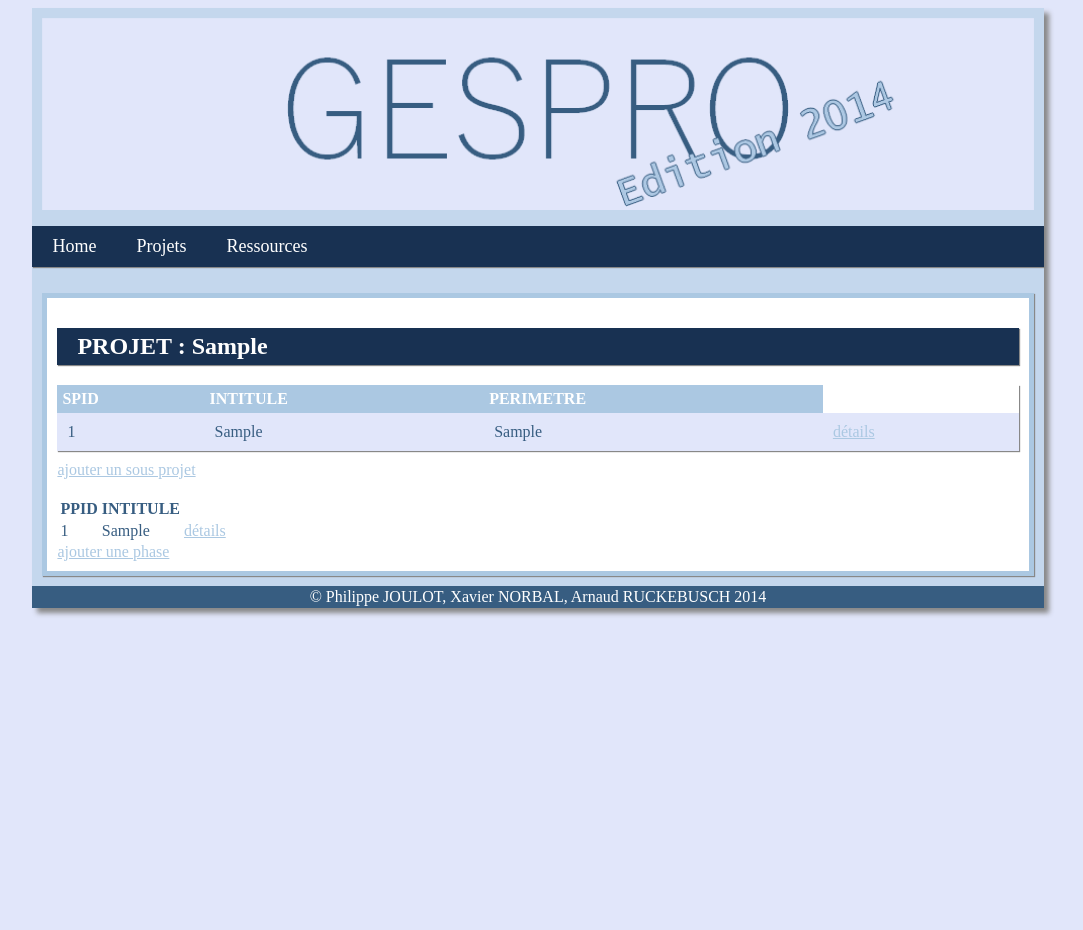
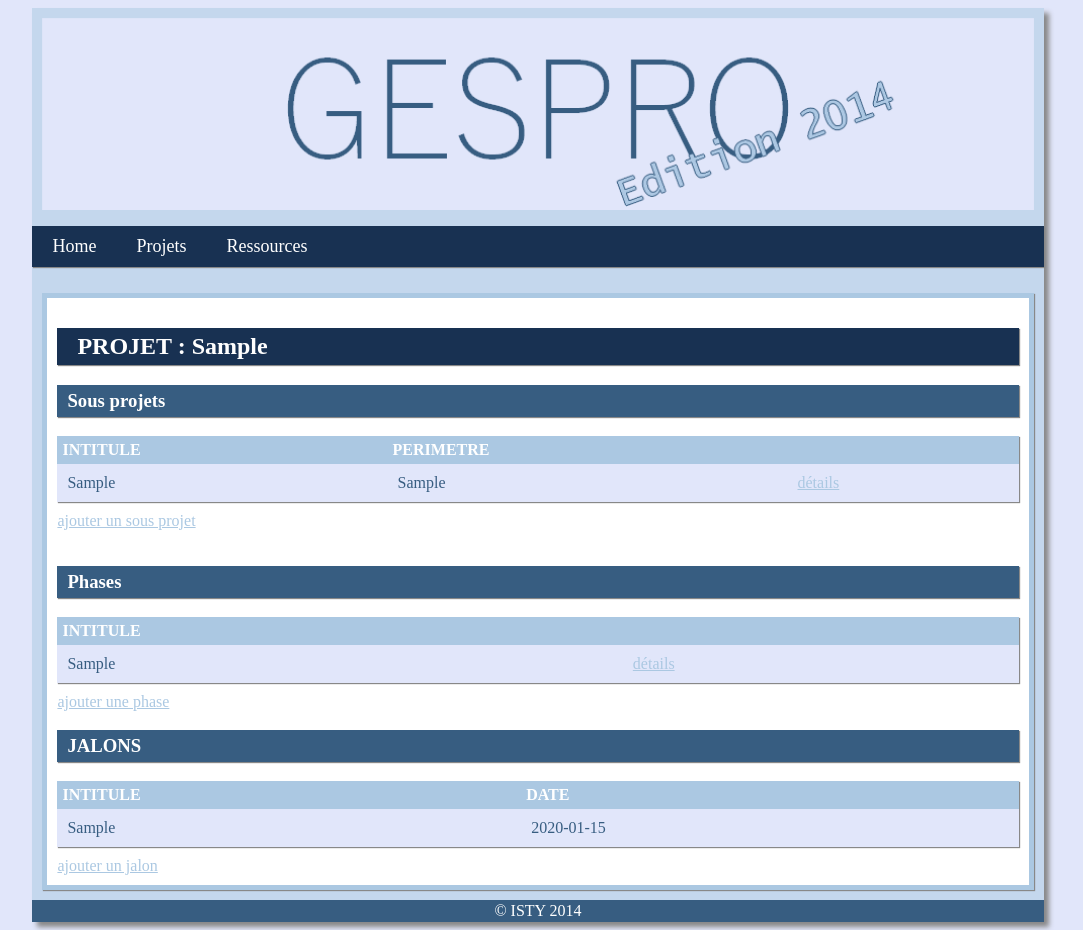
Before and after one commit to xnorbal/MACSI1, a PHP site: page /projectdetails.php?pid=1 in a window 1280 px wide. Shown: the whole page, without its empty margins (102-1185 px from the left). Before the commit the page ends 616 px from the top, so only its background shows below. Run offline with PHP 8.4, Linux system fonts and the light colour scheme; tables that the repository leaves empty hold one stand-in row (values such as "Sample post").

Commit message:
Corrections mineures

```diff
--- a/addressource.php
+++ b/addressource.php
@@ -23,8 +23,7 @@ if(!empty($_POST['ajouter'])) {
 				{
 					$req = "INSERT INTO RESSOURCEH(COUT, INTITULE, QUALIFICATIONS) VALUES(".$cout.", '".$intitule."', '".$qualifications."')";
 					echo $req;
-					mysqli_query($mysqli, $req);
-					//header("location:ressourcelist.php");
+					header("location:ressourcelist.php");
 				}
 				else
 				{
--- a/include/bottom.php
+++ b/include/bottom.php
@@ -1,6 +1,6 @@
 		</div>
 			<footer>
-				© Philippe JOULOT, Xavier NORBAL, Arnaud RUCKEBUSCH <?php echo date('Y'); ?>
+				© ISTY <?php echo date('Y'); ?>
 			</footer>
 		</div>
 	</body>
--- a/phasedetails.php
+++ b/phasedetails.php
@@ -8,8 +8,8 @@ if(empty($_GET['phid'])) {
 	header("Location: error404.php");
 }
 
-$pid = mysql_real_escape_string($_GET['phid']);
 $mysqli = connect();
+$pid = mysqli_real_escape_string($mysqli, $_GET['phid']);
 $req = mysqli_query($mysqli, "SELECT ID,INTITULE,PERIMETRE FROM PROJET WHERE ID=".$pid);
 
 if(mysqli_num_rows($req) <= 0) {
--- a/projectdetails.php
+++ b/projectdetails.php
@@ -8,8 +8,8 @@ if(empty($_GET['pid'])) {
 	header("Location: error404.php");
 }
 
-$pid = mysql_real_escape_string($_GET['pid']);
 $mysqli = connect();
+$pid = mysqli_real_escape_string($mysqli, $_GET['pid']);
 $req = mysqli_query($mysqli, "SELECT * FROM PROJET WHERE ID=".$pid);
 
 if(mysqli_num_rows($req) <= 0) {
@@ -24,16 +24,17 @@ echo "<h2>PROJET : ".$intitule."</h2>";
 
 //AFFICHAGE DES SOUS PROJETS
 
+echo '<h3>Sous projets</h3>';
+
 $res1 = mysqli_query($mysqli, "SELECT * FROM SOUSPROJET WHERE PID=".$pid);
 echo '<table class="table">';
-echo '<th>';
-echo 'SPID';
-echo '</th>';
 echo '<th>';
 echo 'INTITULE';
 echo '</th>';
 echo '<th>';
 echo 'PERIMETRE';
+echo '</th>';
+echo '<th>';
 echo '</th>';
 while($row = mysqli_fetch_assoc($res1))
 {
@@ -42,9 +43,6 @@ while($row = mysqli_fetch_assoc($res1))
 	$perimetre =  stripslashes($row['PERIMETRE']);
 
 	echo '<tr>';
-	echo '<td>';
-	echo ($id);
-	echo '</td>';
 	echo '<td>';
 	echo ($intitule);
 	echo '</td>';
@@ -62,13 +60,14 @@ echo '<br/><br/>';
 
 //AFFICHAGE DES PHASES
 
+echo '<h3>Phases</h3>';
+
 $res3 = mysqli_query($mysqli, "SELECT * FROM PHASE WHERE PID=".$_GET["pid"]);
-echo '<table>';
+echo '<table class="table">';
 echo '<th>';
-echo 'PPID';
+echo 'INTITULE';
 echo '</th>';
 echo '<th>';
-echo 'INTITULE';
 echo '</th>';
 while($row = mysqli_fetch_assoc($res3))
 {
@@ -76,9 +75,6 @@ while($row = mysqli_fetch_assoc($res3))
 	$intitule =  stripslashes($row['INTITULE']);
 
 	echo '<tr>';
-	echo '<td>';
-	echo ($id);
-	echo '</td>';
 	echo '<td>';
 	echo ($intitule);
 	echo '</td>';
@@ -90,6 +86,34 @@ while($row = mysqli_fetch_assoc($res3))
 echo '</table>';
 echo '<a href="addphase.php?pid='.$_GET['pid'].'">ajouter une phase</a>';
 
+//AFFICHAGE DES JALONS
+
+echo '<h3>JALONS</h3>';
+
+$res3 = mysqli_query($mysqli, "SELECT * FROM JALON WHERE PID=".$_GET["pid"]);
+echo '<table class="table">';
+echo '<th>';
+echo 'INTITULE';
+echo '</th>';
+echo '<th>';
+echo 'DATE';
+echo '</th>';
+while($row = mysqli_fetch_assoc($res3))
+{
+	$intitule =  stripslashes($row['INTITULE']);
+	$date =  stripslashes($row['SYNCPOINT']);
+
+	echo '<tr>';
+	echo '<td>';
+	echo ($intitule);
+	echo '</td>';
+	echo '<td>';
+	echo ($date);
+	echo '</td>';
+	echo '</tr>';
+}
+echo '</table>';
+echo '<a href="addjalon.php?pid='.$_GET['pid'].'">ajouter un jalon</a>';
 
 include("include/bottom.php");
 ?>
--- a/projectlist.php
+++ b/projectlist.php
@@ -13,6 +13,8 @@ echo 'INTITULE';
 echo '</th>';
 echo '<th>';
 echo 'PERIMETRE';
+echo '</th>';
+echo '<th>';
 echo '</th>';
 while($row = mysqli_fetch_assoc($res))
 {
--- a/sousprojetdetails.php
+++ b/sousprojetdetails.php
@@ -8,8 +8,8 @@ if(empty($_GET['spid'])) {
 	header("Location: error404.php");
 }
 
-$spid = mysql_real_escape_string($_GET['spid']);
 $mysqli = connect();
+$spid = mysqli_real_escape_string($mysqli, $_GET['spid']);
 $res1 = mysqli_query($mysqli, "SELECT ID,PID,INTITULE,PERIMETRE FROM SOUSPROJET WHERE PID=".$spid);
 
 if(mysqli_num_rows($res1) <= 0) {
```
